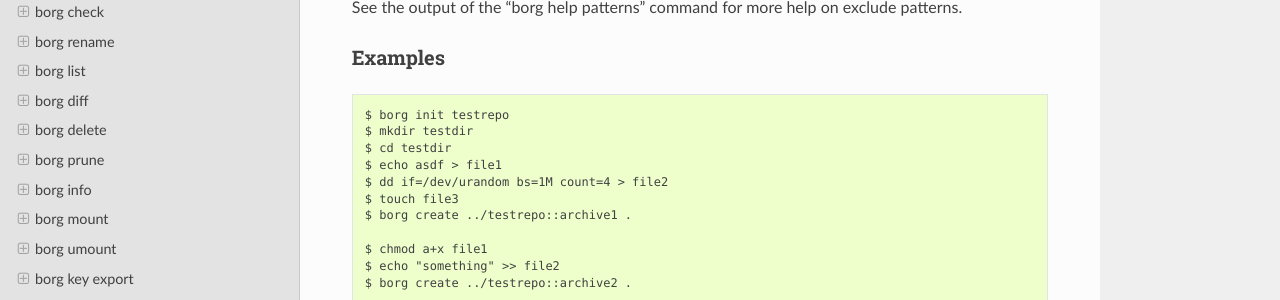
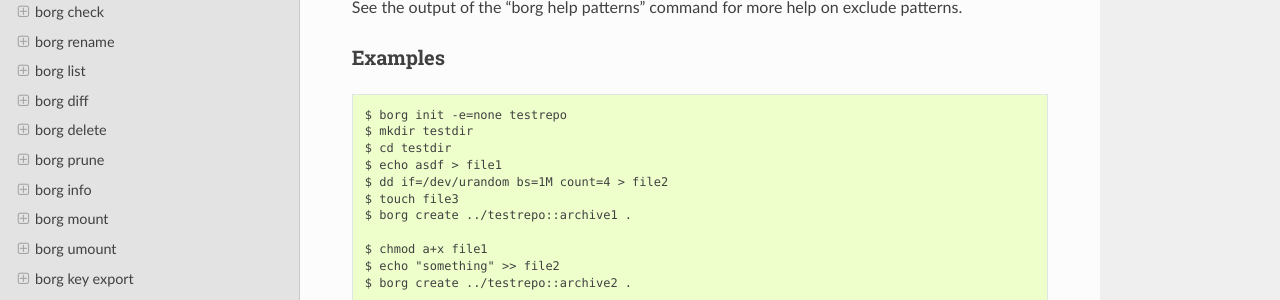
Before and after one commit to borgbackup/borg, a Sphinx documentation site: the page built from docs/usage.rst, in a window 1280 px wide and 900 px high, scrolled down 24790 px. Shown: the part 152-452 px from the top of the window. Built offline with Sphinx 7.4.7 and the Read the Docs theme 2.0.0, drawn with Linux system fonts in a browser that asks for light colours; pages that are not in the unit, such as notebooks, are missing from menus; the version number could not be read and is left out; some of the changed text lies outside the part shown.

Commit message:
docs: fix examples using borg init without -e/--encryption

```diff
--- a/docs/usage.rst
+++ b/docs/usage.rst
@@ -528,7 +528,7 @@ Examples
 ~~~~~~~~
 ::
 
-    $ borg init testrepo
+    $ borg init -e=none testrepo
     $ mkdir testdir
     $ cd testdir
     $ echo asdf > file1
```
Also changed, not shown: other parts of docs/usage.rst (+4 -4 lines).
